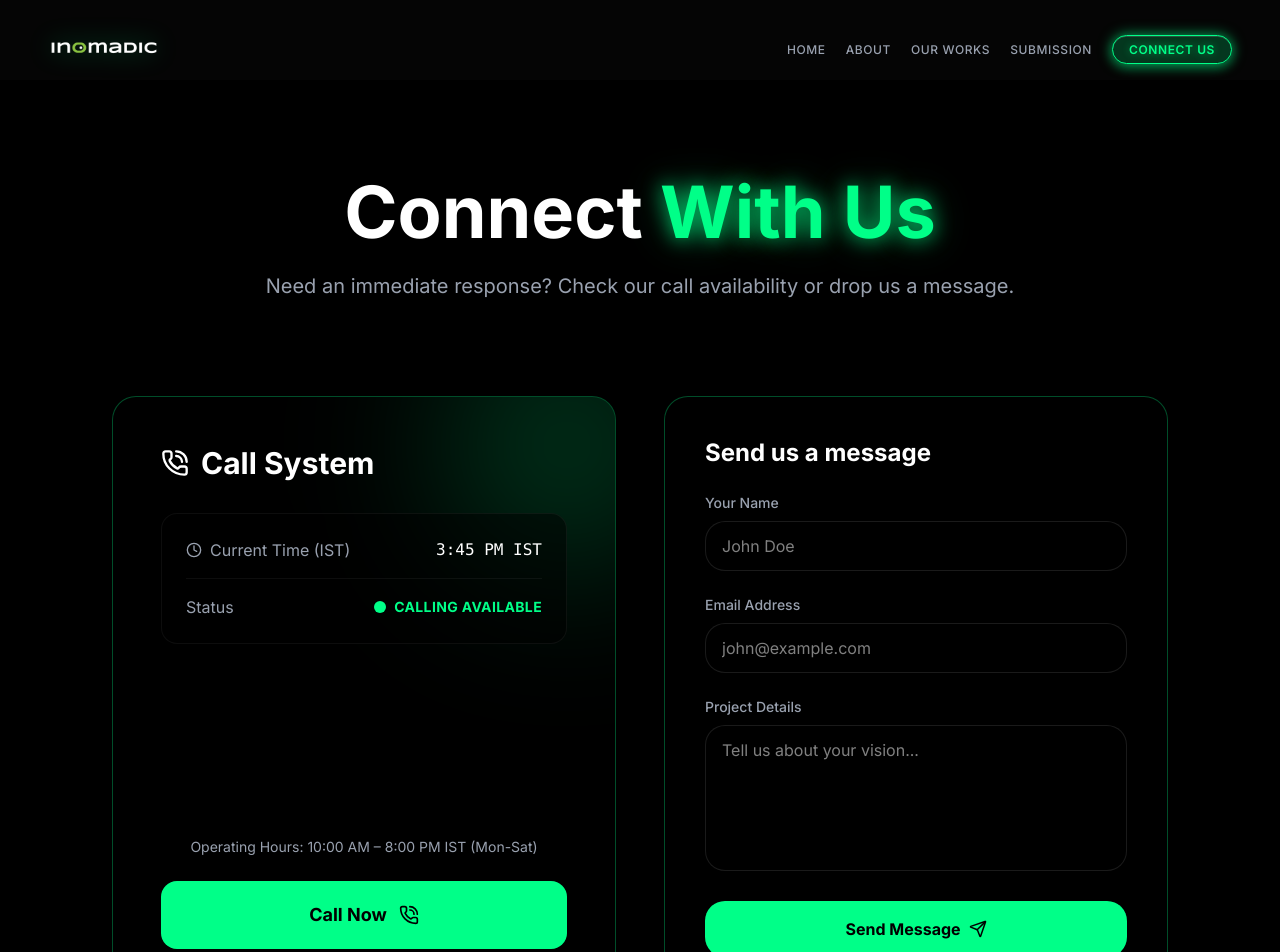
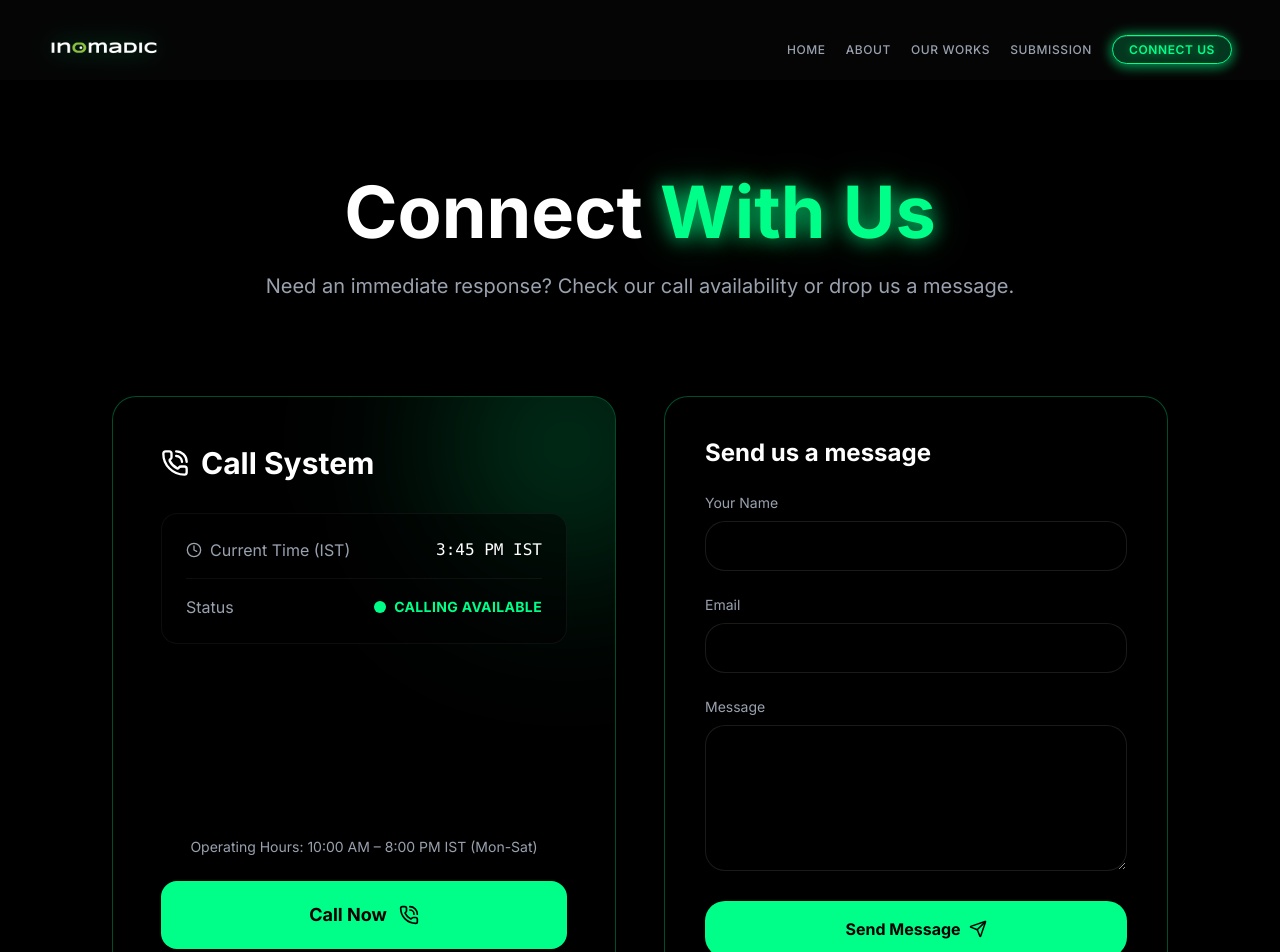
Before and after one commit to anikadhikari04-web/INOMADIC2, a React (Vite) app: page /connect in a window 1280 px wide. Shown: the top 952 px of the page. Built offline with nearby package versions, Linux system fonts and the light colour scheme.

Commit message:
Refactor ContactForm for cleaner code and error handling

```diff
--- a/src/components/forms/ContactForm.tsx
+++ b/src/components/forms/ContactForm.tsx
@@ -4,7 +4,6 @@ import { zodResolver } from "@hookform/resolvers/zod";
 import { z } from "zod";
 import { motion } from "framer-motion";
 import { Loader2, Send } from "lucide-react";
-import { supabase } from "@/lib/supabase";
 import { useToast } from "@/hooks/use-toast";
 
 const contactSchema = z.object({
@@ -29,43 +28,41 @@ export function ContactForm() {
   });
 
   const onSubmit = async (data: ContactFormValues) => {
-    const { name, email, message } = data;
-
     try {
       setIsSubmitting(true);
 
-      // Send POST request targeting the new endpoint
       const res = await fetch("/api/sendEmail", {
         method: "POST",
         headers: {
-          "Content-Type": "application/json"
+          "Content-Type": "application/json",
         },
-        body: JSON.stringify({
-          name: name,
-          email: email,
-          message: message
-        })
+        body: JSON.stringify(data),
       });
 
+      const responseData = await res.json();
+
       if (!res.ok) {
-        throw new Error("Failed to send message");
+        console.error("Backend error:", responseData);
+        throw new Error(responseData.error || "Failed to send message");
       }
 
       toast({
         title: "Success",
         description: "Message sent successfully",
-        variant: "default",
         className: "border-primary bg-black text-white",
       });
 
       form.reset();
-    } catch (error) {
-      console.error(error);
+
+    } catch (error: any) {
+      console.error("Submit error:", error);
+
       toast({
         title: "Error",
-        description: "Failed to send message",
+        description: error.message || "Failed to send message",
         variant: "destructive",
       });
+
     } finally {
       setIsSubmitting(false);
     }
@@ -79,59 +76,49 @@ export function ContactForm() {
       className="glass-panel glow-border p-8 md:p-10 rounded-3xl"
     >
       <h3 className="text-2xl font-bold text-white mb-6">Send us a message</h3>
+
       <form onSubmit={form.handleSubmit(onSubmit)} className="space-y-6">
+
         <div>
-          <label htmlFor="name" className="block text-sm font-medium text-gray-400 mb-2">
-            Your Name
-          </label>
+          <label className="block text-sm text-gray-400 mb-2">Your Name</label>
           <input
             {...form.register("name")}
-            id="name"
             type="text"
-            className={`w-full bg-black/50 border ${form.formState.errors.name ? 'border-destructive' : 'border-white/10'} rounded-xl px-4 py-3 text-white focus:outline-none focus:border-primary focus:ring-1 focus:ring-primary transition-all`}
-            placeholder="John Doe"
+            className="w-full bg-black/50 border border-white/10 rounded-xl px-4 py-3 text-white focus:outline-none focus:border-primary"
           />
           {form.formState.errors.name && (
-            <p className="mt-1 text-sm text-destructive">{form.formState.errors.name.message}</p>
+            <p className="text-sm text-red-500">{form.formState.errors.name.message}</p>
           )}
         </div>
 
         <div>
-          <label htmlFor="email" className="block text-sm font-medium text-gray-400 mb-2">
-            Email Address
-          </label>
+          <label className="block text-sm text-gray-400 mb-2">Email</label>
           <input
             {...form.register("email")}
-            id="email"
             type="email"
-            className={`w-full bg-black/50 border ${form.formState.errors.email ? 'border-destructive' : 'border-white/10'} rounded-xl px-4 py-3 text-white focus:outline-none focus:border-primary focus:ring-1 focus:ring-primary transition-all`}
-            placeholder="john@example.com"
+            className="w-full bg-black/50 border border-white/10 rounded-xl px-4 py-3 text-white focus:outline-none focus:border-primary"
           />
           {form.formState.errors.email && (
-            <p className="mt-1 text-sm text-destructive">{form.formState.errors.email.message}</p>
+            <p className="text-sm text-red-500">{form.formState.errors.email.message}</p>
           )}
         </div>
 
         <div>
-          <label htmlFor="message" className="block text-sm font-medium text-gray-400 mb-2">
-            Project Details
-          </label>
+          <label className="block text-sm text-gray-400 mb-2">Message</label>
           <textarea
             {...form.register("message")}
-            id="message"
             rows={5}
-            className={`w-full bg-black/50 border ${form.formState.errors.message ? 'border-destructive' : 'border-white/10'} rounded-xl px-4 py-3 text-white focus:outline-none focus:border-primary focus:ring-1 focus:ring-primary transition-all resize-none`}
-            placeholder="Tell us about your vision..."
+            className="w-full bg-black/50 border border-white/10 rounded-xl px-4 py-3 text-white focus:outline-none focus:border-primary"
           />
           {form.formState.errors.message && (
-            <p className="mt-1 text-sm text-destructive">{form.formState.errors.message.message}</p>
+            <p className="text-sm text-red-500">{form.formState.errors.message.message}</p>
           )}
         </div>
 
         <button
           type="submit"
           disabled={isSubmitting}
-          className="w-full bg-primary text-black font-bold py-4 rounded-xl hover:bg-primary/90 hover:shadow-[0_0_20px_rgba(0,255,136,0.4)] transition-all flex items-center justify-center gap-2 disabled:opacity-70 disabled:cursor-not-allowed"
+          className="w-full bg-primary text-black font-bold py-4 rounded-xl flex justify-center items-center gap-2 disabled:opacity-70"
         >
           {isSubmitting ? (
             <Loader2 className="animate-spin" size={20} />
@@ -141,6 +128,7 @@ export function ContactForm() {
             </>
           )}
         </button>
+
       </form>
     </motion.div>
   );
```
